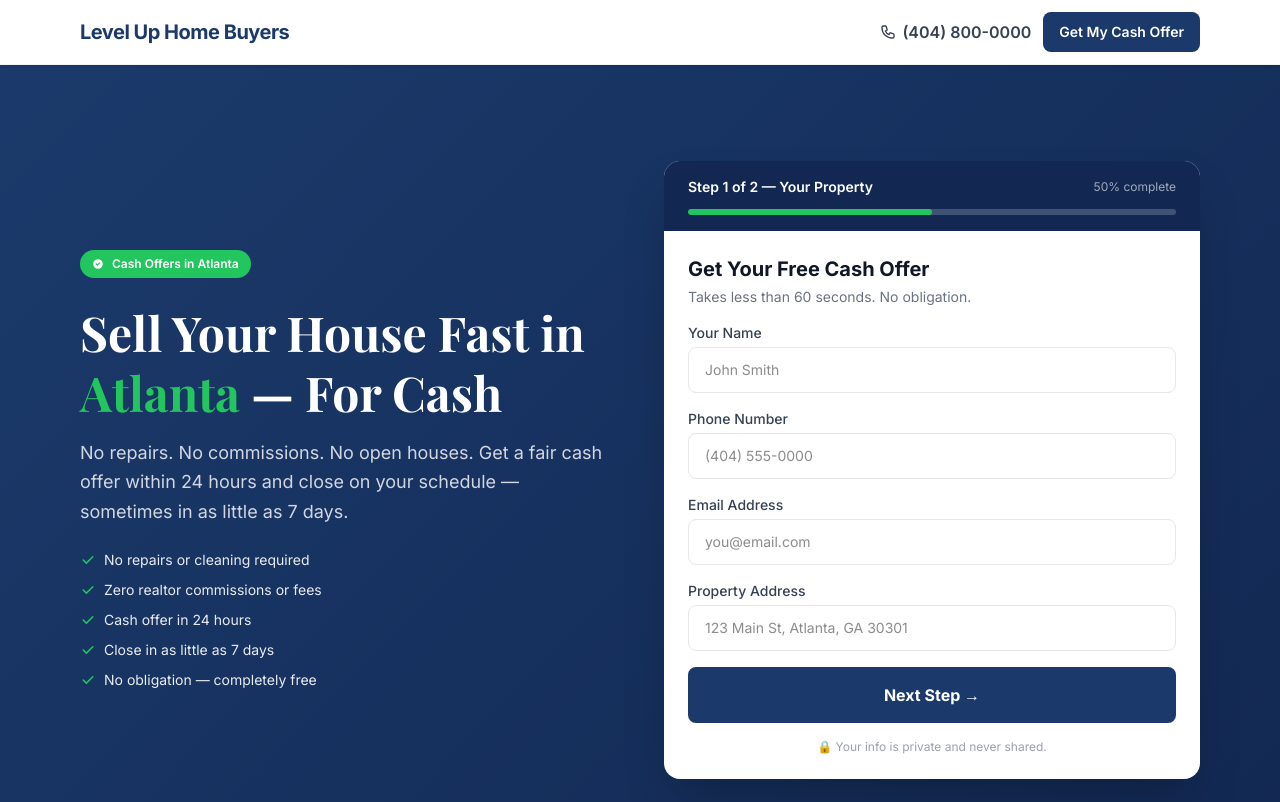
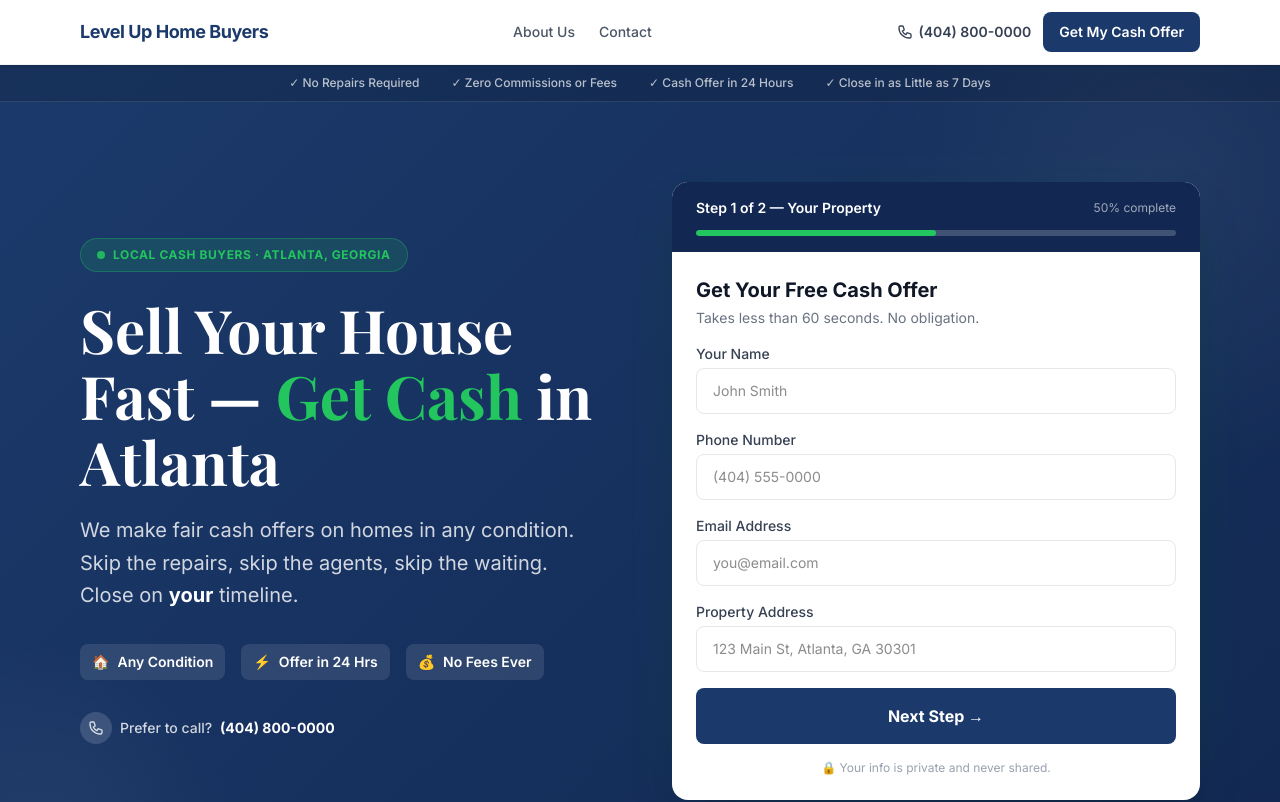
Before and after one commit to chandlersaine/shaw-family-homes, a Next.js app: page / in a window 1280 px wide. Shown: the top 802 px of the page. Built offline with nearby package versions, Linux system fonts and the light colour scheme; a web font is replaced by a local one.

Commit message:
Add About/Contact nav links + hero redesign

```diff
--- a/components/HeroSection.tsx
+++ b/components/HeroSection.tsx
@@ -4,72 +4,125 @@ import LeadForm from "./LeadForm";
 export default function HeroSection() {
   return (
     <section
-      className="relative py-16 md:py-24"
+      className="relative overflow-hidden"
       style={{
         background: `linear-gradient(135deg, ${siteConfig.colors.primary} 0%, ${siteConfig.colors.primaryDark} 100%)`,
       }}
     >
-      <div className="max-w-6xl mx-auto px-4 grid md:grid-cols-2 gap-12 items-center">
+      {/* Decorative background circles */}
+      <div
+        className="absolute top-0 right-0 w-[600px] h-[600px] rounded-full opacity-5 pointer-events-none"
+        style={{
+          background: "radial-gradient(circle, white 0%, transparent 70%)",
+          transform: "translate(30%, -30%)",
+        }}
+      />
+      <div
+        className="absolute bottom-0 left-0 w-[400px] h-[400px] rounded-full opacity-5 pointer-events-none"
+        style={{
+          background: "radial-gradient(circle, white 0%, transparent 70%)",
+          transform: "translate(-40%, 40%)",
+        }}
+      />
+
+      {/* Trust strip at top */}
+      <div
+        className="relative border-b py-2.5"
+        style={{ borderColor: "rgba(255,255,255,0.1)", backgroundColor: "rgba(0,0,0,0.15)" }}
+      >
+        <div className="max-w-6xl mx-auto px-4 flex flex-wrap items-center justify-center gap-x-8 gap-y-1 text-white/70 text-xs font-medium">
+          {[
+            "✓ No Repairs Required",
+            "✓ Zero Commissions or Fees",
+            "✓ Cash Offer in 24 Hours",
+            "✓ Close in as Little as 7 Days",
+          ].map((item) => (
+            <span key={item}>{item}</span>
+          ))}
+        </div>
+      </div>
+
+      {/* Main hero content */}
+      <div className="relative max-w-6xl mx-auto px-4 py-14 md:py-20 grid md:grid-cols-2 gap-10 md:gap-16 items-center">
         {/* Copy */}
         <div className="text-white">
+          {/* Badge */}
           <div
-            className="inline-flex items-center gap-2 px-3 py-1.5 rounded-full text-xs font-semibold mb-6"
-            style={{ backgroundColor: siteConfig.colors.accent, color: "#fff" }}
+            className="inline-flex items-center gap-2 px-4 py-2 rounded-full text-xs font-bold mb-6 uppercase tracking-wider"
+            style={{ backgroundColor: siteConfig.colors.accent + "25", border: `1px solid ${siteConfig.colors.accent}50`, color: siteConfig.colors.accent }}
           >
-            <svg className="w-3 h-3" fill="currentColor" viewBox="0 0 20 20">
-              <path
-                fillRule="evenodd"
-                d="M10 18a8 8 0 100-16 8 8 0 000 16zm3.707-9.293a1 1 0 00-1.414-1.414L9 10.586 7.707 9.293a1 1 0 00-1.414 1.414l2 2a1 1 0 001.414 0l4-4z"
-                clipRule="evenodd"
-              />
-            </svg>
-            Cash Offers in {siteConfig.serviceArea}
+            <span
+              className="w-2 h-2 rounded-full animate-pulse"
+              style={{ backgroundColor: siteConfig.colors.accent }}
+            />
+            Local Cash Buyers · {siteConfig.serviceArea}, {siteConfig.serviceState}
           </div>
 
-          <h1 className="font-playfair text-4xl md:text-5xl font-bold leading-tight mb-4">
-            Sell Your House Fast in{" "}
-            <span style={{ color: siteConfig.colors.accent }}>
-              {siteConfig.serviceArea}
+          {/* Headline */}
+          <h1 className="font-playfair text-4xl md:text-5xl lg:text-6xl font-bold leading-[1.1] mb-5">
+            Sell Your House Fast —{" "}
+            <span
+              className="relative inline-block"
+              style={{ color: siteConfig.colors.accent }}
+            >
+              Get Cash
             </span>{" "}
-            — For Cash
+            in {siteConfig.serviceArea}
           </h1>
 
-          <p className="text-lg text-white/80 mb-6 leading-relaxed">
-            No repairs. No commissions. No open houses. Get a fair cash offer
-            within 24 hours and close on your schedule — sometimes in as little
-            as 7 days.
+          {/* Sub-headline */}
+          <p className="text-lg md:text-xl text-white/80 mb-8 leading-relaxed max-w-lg">
+            We make fair cash offers on homes in any condition. Skip the repairs,
+            skip the agents, skip the waiting. Close on <strong className="text-white">your</strong> timeline.
           </p>
 
-          <ul className="space-y-2.5 text-white/90 text-sm">
+          {/* Proof row */}
+          <div className="flex flex-wrap gap-4 mb-8">
             {[
-              "No repairs or cleaning required",
-              "Zero realtor commissions or fees",
-              "Cash offer in 24 hours",
-              "Close in as little as 7 days",
-              "No obligation — completely free",
+              { icon: "🏠", label: "Any Condition" },
+              { icon: "⚡", label: "Offer in 24 Hrs" },
+              { icon: "💰", label: "No Fees Ever" },
             ].map((item) => (
-              <li key={item} className="flex items-center gap-2">
-                <svg
-                  className="w-4 h-4 shrink-0"
-                  fill="currentColor"
-                  viewBox="0 0 20 20"
-                  style={{ color: siteConfig.colors.accent }}
-                >
-                  <path
-                    fillRule="evenodd"
-                    d="M16.707 5.293a1 1 0 010 1.414l-8 8a1 1 0 01-1.414 0l-4-4a1 1 0 011.414-1.414L8 12.586l7.293-7.293a1 1 0 011.414 0z"
-                    clipRule="evenodd"
-                  />
+              <div
+                key={item.label}
+                className="flex items-center gap-2 px-3 py-2 rounded-lg text-sm font-semibold text-white"
+                style={{ backgroundColor: "rgba(255,255,255,0.1)" }}
+              >
+                <span>{item.icon}</span>
+                {item.label}
+              </div>
+            ))}
+          </div>
+
+          {/* Phone CTA */}
+          <div className="flex items-center gap-3 mt-2">
+            <a
+              href={`tel:${siteConfig.phone.replace(/\D/g, "")}`}
+              className="flex items-center gap-2 text-white/80 hover:text-white transition-colors text-sm font-medium"
+            >
+              <div
+                className="w-8 h-8 rounded-full flex items-center justify-center"
+                style={{ backgroundColor: "rgba(255,255,255,0.15)" }}
+              >
+                <svg className="w-4 h-4" fill="none" stroke="currentColor" viewBox="0 0 24 24">
+                  <path strokeLinecap="round" strokeLinejoin="round" strokeWidth={2} d="M3 5a2 2 0 012-2h3.28a1 1 0 01.948.684l1.498 4.493a1 1 0 01-.502 1.21l-2.257 1.13a11.042 11.042 0 005.516 5.516l1.13-2.257a1 1 0 011.21-.502l4.493 1.498a1 1 0 01.684.949V19a2 2 0 01-2 2h-1C9.716 21 3 14.284 3 6V5z" />
                 </svg>
-                {item}
-              </li>
-            ))}
-          </ul>
+              </div>
+              Prefer to call? <span className="font-bold text-white">{siteConfig.phone}</span>
+            </a>
+          </div>
         </div>
 
         {/* Form */}
-        <div id="get-offer">
-          <LeadForm />
+        <div id="get-offer" className="relative">
+          {/* Glow behind form */}
+          <div
+            className="absolute inset-0 rounded-2xl blur-2xl opacity-20 pointer-events-none"
+            style={{ backgroundColor: siteConfig.colors.accent, transform: "scale(0.9) translateY(10px)" }}
+          />
+          <div className="relative">
+            <LeadForm />
+          </div>
         </div>
       </div>
     </section>
--- a/components/Nav.tsx
+++ b/components/Nav.tsx
@@ -1,9 +1,12 @@
 "use client";
+import { useState } from "react";
 import Link from "next/link";
 import Image from "next/image";
 import { siteConfig } from "@/config/site";
 
 export default function Nav() {
+  const [mobileOpen, setMobileOpen] = useState(false);
+
   return (
     <nav className="sticky top-0 z-50 bg-white border-b border-gray-100 shadow-sm">
       <div className="max-w-6xl mx-auto px-4 py-3 flex items-center justify-between gap-4">
@@ -19,7 +22,7 @@ export default function Nav() {
             />
           ) : (
             <span
-              className="text-xl font-bold tracking-tight"
+              className="text-lg font-bold tracking-tight"
               style={{ color: siteConfig.colors.primary }}
             >
               {siteConfig.companyName}
@@ -27,43 +30,74 @@ export default function Nav() {
           )}
         </Link>
 
-        {/* Phone — center/right */}
+        {/* Desktop nav links */}
+        <div className="hidden md:flex items-center gap-6">
+          <Link
+            href="/about"
+            className="text-sm font-medium text-gray-600 hover:text-gray-900 transition-colors"
+          >
+            About Us
+          </Link>
+          <Link
+            href="/contact"
+            className="text-sm font-medium text-gray-600 hover:text-gray-900 transition-colors"
+          >
+            Contact
+          </Link>
+        </div>
+
+        {/* Right side — phone + CTA */}
         <div className="flex items-center gap-3">
           <a
             href={`tel:${siteConfig.phone.replace(/\D/g, "")}`}
-            className="hidden sm:flex items-center gap-1.5 text-gray-700 font-semibold hover:text-gray-900 transition-colors"
+            className="hidden lg:flex items-center gap-1.5 text-gray-700 font-semibold text-sm hover:text-gray-900 transition-colors"
           >
-            <svg
-              className="w-4 h-4"
-              fill="none"
-              stroke="currentColor"
-              viewBox="0 0 24 24"
-            >
-              <path
-                strokeLinecap="round"
-                strokeLinejoin="round"
-                strokeWidth={2}
-                d="M3 5a2 2 0 012-2h3.28a1 1 0 01.948.684l1.498 4.493a1 1 0 01-.502 1.21l-2.257 1.13a11.042 11.042 0 005.516 5.516l1.13-2.257a1 1 0 011.21-.502l4.493 1.498a1 1 0 01.684.949V19a2 2 0 01-2 2h-1C9.716 21 3 14.284 3 6V5z"
-              />
+            <svg className="w-4 h-4" fill="none" stroke="currentColor" viewBox="0 0 24 24">
+              <path strokeLinecap="round" strokeLinejoin="round" strokeWidth={2} d="M3 5a2 2 0 012-2h3.28a1 1 0 01.948.684l1.498 4.493a1 1 0 01-.502 1.21l-2.257 1.13a11.042 11.042 0 005.516 5.516l1.13-2.257a1 1 0 011.21-.502l4.493 1.498a1 1 0 01.684.949V19a2 2 0 01-2 2h-1C9.716 21 3 14.284 3 6V5z" />
             </svg>
             {siteConfig.phone}
           </a>
+
           <a
             href="#get-offer"
-            className="px-4 py-2.5 rounded-lg text-white text-sm font-semibold transition-colors"
-            style={{ backgroundColor: siteConfig.colors.primary }}
-            onMouseEnter={(e) =>
-              (e.currentTarget.style.backgroundColor =
-                siteConfig.colors.primaryDark)
-            }
-            onMouseLeave={(e) =>
-              (e.currentTarget.style.backgroundColor = siteConfig.colors.primary)
-            }
+            className="px-4 py-2.5 rounded-lg text-white text-sm font-semibold transition-colors btn-primary"
           >
             Get My Cash Offer
           </a>
+
+          {/* Mobile hamburger */}
+          <button
+            className="md:hidden p-1.5 text-gray-600"
+            onClick={() => setMobileOpen(!mobileOpen)}
+            aria-label="Menu"
+          >
+            {mobileOpen ? (
+              <svg className="w-5 h-5" fill="none" stroke="currentColor" viewBox="0 0 24 24">
+                <path strokeLinecap="round" strokeLinejoin="round" strokeWidth={2} d="M6 18L18 6M6 6l12 12" />
+              </svg>
+            ) : (
+              <svg className="w-5 h-5" fill="none" stroke="currentColor" viewBox="0 0 24 24">
+                <path strokeLinecap="round" strokeLinejoin="round" strokeWidth={2} d="M4 6h16M4 12h16M4 18h16" />
+              </svg>
+            )}
+          </button>
         </div>
       </div>
+
+      {/* Mobile dropdown */}
+      {mobileOpen && (
+        <div className="md:hidden border-t border-gray-100 bg-white px-4 py-3 flex flex-col gap-3">
+          <Link href="/about" className="text-sm font-medium text-gray-700 py-1" onClick={() => setMobileOpen(false)}>
+            About Us
+          </Link>
+          <Link href="/contact" className="text-sm font-medium text-gray-700 py-1" onClick={() => setMobileOpen(false)}>
+            Contact
+          </Link>
+          <a href={`tel:${siteConfig.phone.replace(/\D/g, "")}`} className="text-sm font-semibold text-gray-700 py-1">
+            {siteConfig.phone}
+          </a>
+        </div>
+      )}
     </nav>
   );
 }
```
